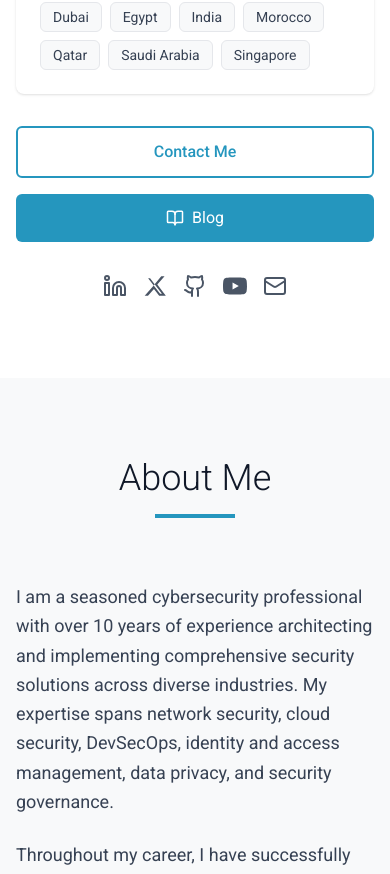
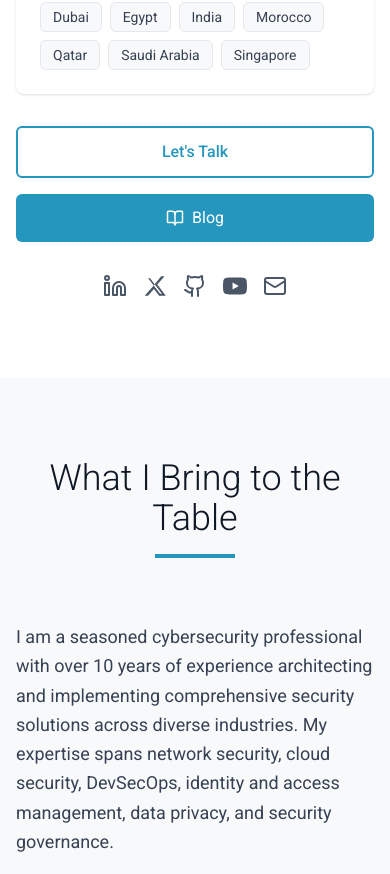
Before and after one commit to nishanthkumarpathi/nishanthkp-v2, a React (Vite) app: page / in a window 390 px wide. Shown: the part 1040-1914 px from the top of the page. Built offline with nearby package versions, Linux system fonts and the light colour scheme.

Commit message:
refactor: update About section title and modify Hero button text for clarity

```diff
--- a/src/app/components/About.tsx
+++ b/src/app/components/About.tsx
@@ -49,7 +49,7 @@ export function About() {
     <section id="about" className="py-20 bg-[#F8F9FA]">
       <div className="max-w-7xl mx-auto px-4 sm:px-6 lg:px-8">
         <div className="text-center mb-16">
-          <h2 className="text-4xl sm:text-5xl font-light text-gray-900 mb-4">About Me</h2>
+          <h2 className="text-4xl sm:text-5xl font-light text-gray-900 mb-4">What I Bring to the Table</h2>
           <div className="w-20 h-1 bg-[#2596be] mx-auto"></div>
         </div>
 
--- a/src/app/components/Hero.tsx
+++ b/src/app/components/Hero.tsx
@@ -97,7 +97,7 @@ export function Hero() {
                 onClick={() => scrollToSection('contact')}
                 className="px-8 py-3 border-2 border-[#2596be] text-[#2596be] rounded-md hover:bg-[#2596be] hover:text-white transition-colors"
               >
-                Contact Me
+                Let's Talk
               </button>
               <a
                 href="https://blog.nishanthkp.com"
```
